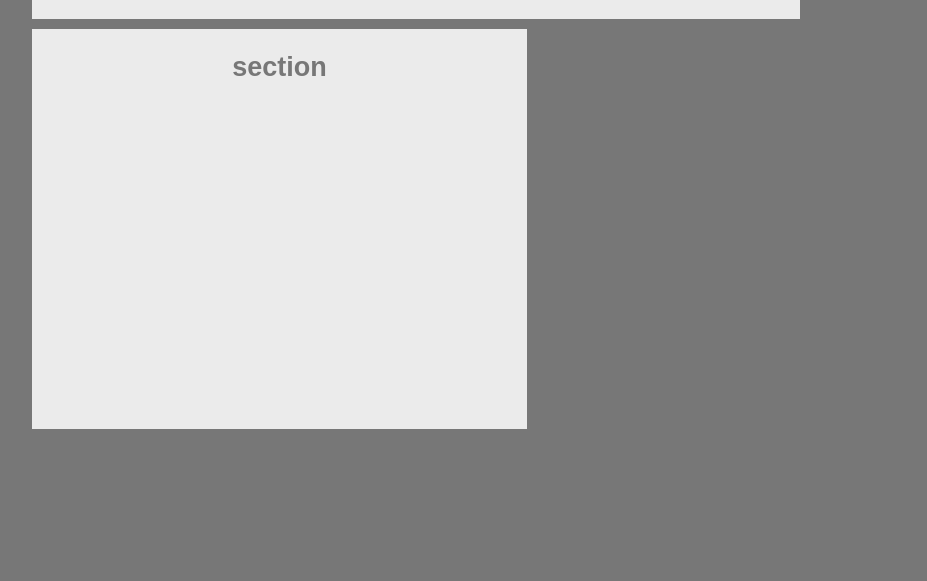
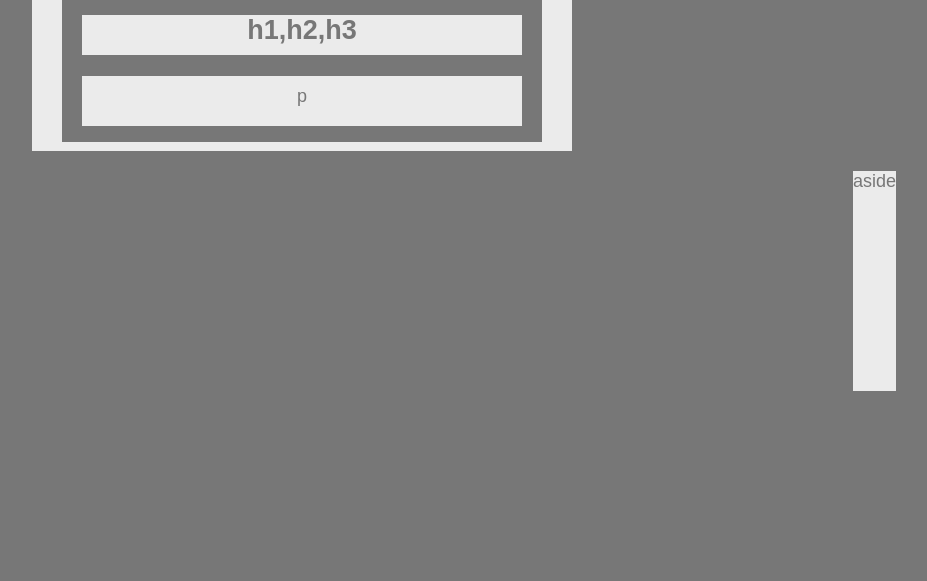
Before and after one commit to BBrier14/HW-Wireframe, a plain HTML site: page index.html in a window 1280 px wide. Shown: the part 219-800 px from the top of the page, without its empty margins (72-999 px from the left). Drawn offline with Linux system fonts and the light colour scheme.

Commit message:
added section,article, and contents

```diff
--- a/index.html
+++ b/index.html
@@ -11,18 +11,36 @@
 <body>
 
     <div class="head">
-    <h1>header</h1>
+    header
     </div>
 
     <div class="navigation">
-    <h1>nav</h1>
+    nav
     </div>
 
-    <section>
-        <div class="sectionbox">
-            <h1>section</h1>
+
+        <div id="sectionbox">
+            section
+
+            <div id="art">
+                    article
+
+                        <div id="three">
+                            <h2>h1,h2,h3</h2>
+                        </div>
+<br>
+                        <div id="p1">
+                            p
+                        </div>
+            </div>
+
         </div>
-    </section>
+
+    <div id="aside">
+        aside
+    </div>
+
+
 
 </body>
 </html>
--- a/style.css
+++ b/style.css
@@ -25,12 +25,49 @@ body {
     padding-bottom: 10px;
 }
 
-.sectionbox {
-    background: #ebebeb;
+#sectionbox {
+   background-color: #ebebeb;
+   text-align: center;
+   height: 220px;
+   width: 500px;
+   margin-left: 10%;
+   margin-top: 10px;
+   margin-bottom: 10px;
+   padding: 20px;
+}
+
+#art {
+    background-color: #777;
+    color: #ebebeb;
+    height: 150px;
+    margin-top: 20px;
+    margin-left: 10px;
+    margin-right: 10px;
+    margin-bottom: 10px;
+    padding: 20px;
+}
+
+#three {
+    background-color: #ebebeb;
+    color: #777;
     text-align: center;
-    float: left;
-    width: 495px;
+    height: 40px;
+}
+
+#p1 {
+    background-color: #ebebeb;
+    color: #777;
+    text-align: center;
+    height: 40px;
+    padding-top: 10px;
+}
+
+#aside {
+    background-color: #ebebeb;
+    color: #777;
+    text-align: center;
     margin-top: 10px;
-    margin-left: 10%;
-    height: 400px;
+    margin-left: 400px;
+    height: 220px;
+    float: right;
 }
```
